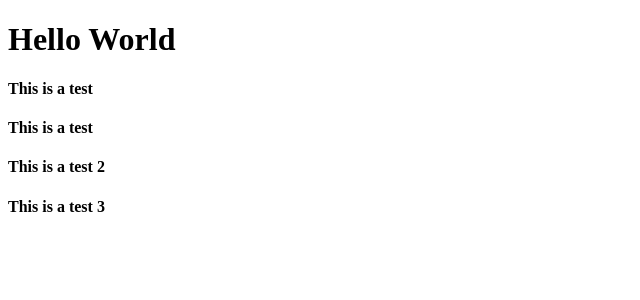
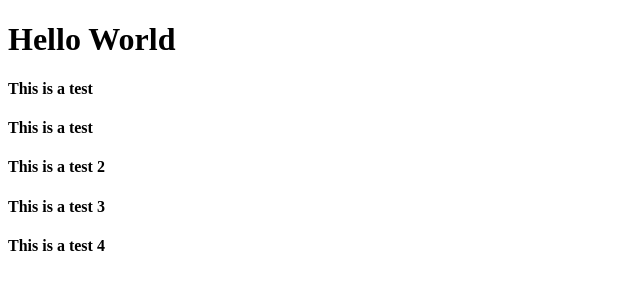
Before and after one commit to trevlio/dms, a Next.js app: page / in a window 1280 px wide. Shown: the top 300 px of the page, without its empty margins (0-640 px from the left). Built offline with nearby package versions, Linux system fonts and the light colour scheme.

Commit message:
Update page.tsx

```diff
--- a/src/app/page.tsx
+++ b/src/app/page.tsx
@@ -7,6 +7,7 @@ export default function Home() {
       <h4>This is a test</h4>
       <h4>This is a test 2</h4>
       <h4>This is a test 3</h4>
+      <h4>This is a test 4</h4>
     </div>
   );
 }
```
